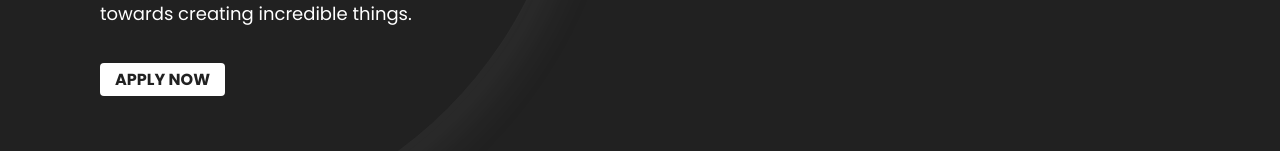
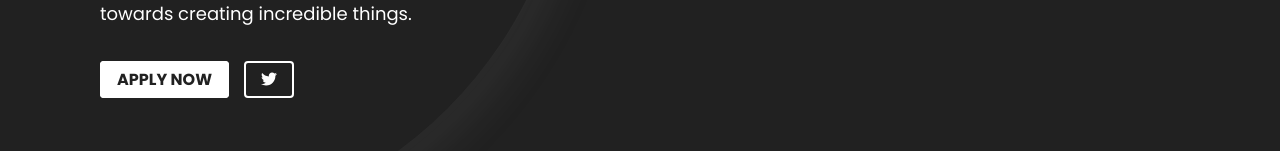
Before and after one commit to nftchance/utc24, a React (Create React App) app: page / in a window 1280 px wide. Shown: the part 297-448 px from the top of the page. Built offline with nearby package versions, Linux system fonts and the light colour scheme.

Commit message:
adding twitter button

```diff
--- a/package.json
+++ b/package.json
@@ -3,6 +3,10 @@
   "version": "0.1.0",
   "private": true,
   "dependencies": {
+    "@fortawesome/fontawesome-svg-core": "^6.1.1",
+    "@fortawesome/free-brands-svg-icons": "^6.1.1",
+    "@fortawesome/free-solid-svg-icons": "^6.1.1",
+    "@fortawesome/react-fontawesome": "^0.2.0",
     "@testing-library/jest-dom": "^5.16.4",
     "@testing-library/react": "^13.3.0",
     "@testing-library/user-event": "^13.5.0",
--- a/src/App.css
+++ b/src/App.css
@@ -34,6 +34,7 @@ a:focus {
 }
 
 .button {
+  border: 2px solid white;
   background: white;
   border-radius: 4px;
   color: #212121;
@@ -48,6 +49,18 @@ a:focus {
 .button:focus {
   color: #212121;
   background: #ffffff9e;
+}
+
+.secondary {
+  background: #212121;
+  color: white;
+}
+
+.secondary:hover,
+.secondary:active,
+.secondary:focus {
+  background: #212121;
+  color: #ffffff9e;
 }
 
 strong {
--- a/src/Components/Home/Home.js
+++ b/src/Components/Home/Home.js
@@ -1,6 +1,12 @@
 import React from 'react';
 
+import { FontAwesomeIcon } from '@fortawesome/react-fontawesome'
+import { library } from '@fortawesome/fontawesome-svg-core'
+import { fab } from '@fortawesome/free-brands-svg-icons'
+
 import "./Home.css";
+
+library.add(fab)
 
 const Home = () => {
     const projects = [{
@@ -120,6 +126,17 @@ const Home = () => {
                         >
                             APPLY NOW
                         </a>
+                        <a
+                            href="https://twitter.com/utc_24"
+                            className="button secondary"
+                            target="_blank"
+                            rel="noreferrer"
+                            style={{
+                                marginLeft: 15
+                            }}
+                        >
+                            <FontAwesomeIcon icon={['fab', 'twitter']} />
+                        </a>
                     </div>
                 </div>
 
```
Also changed, not shown: 1 other file (tests, documents, lock files or other folders).
